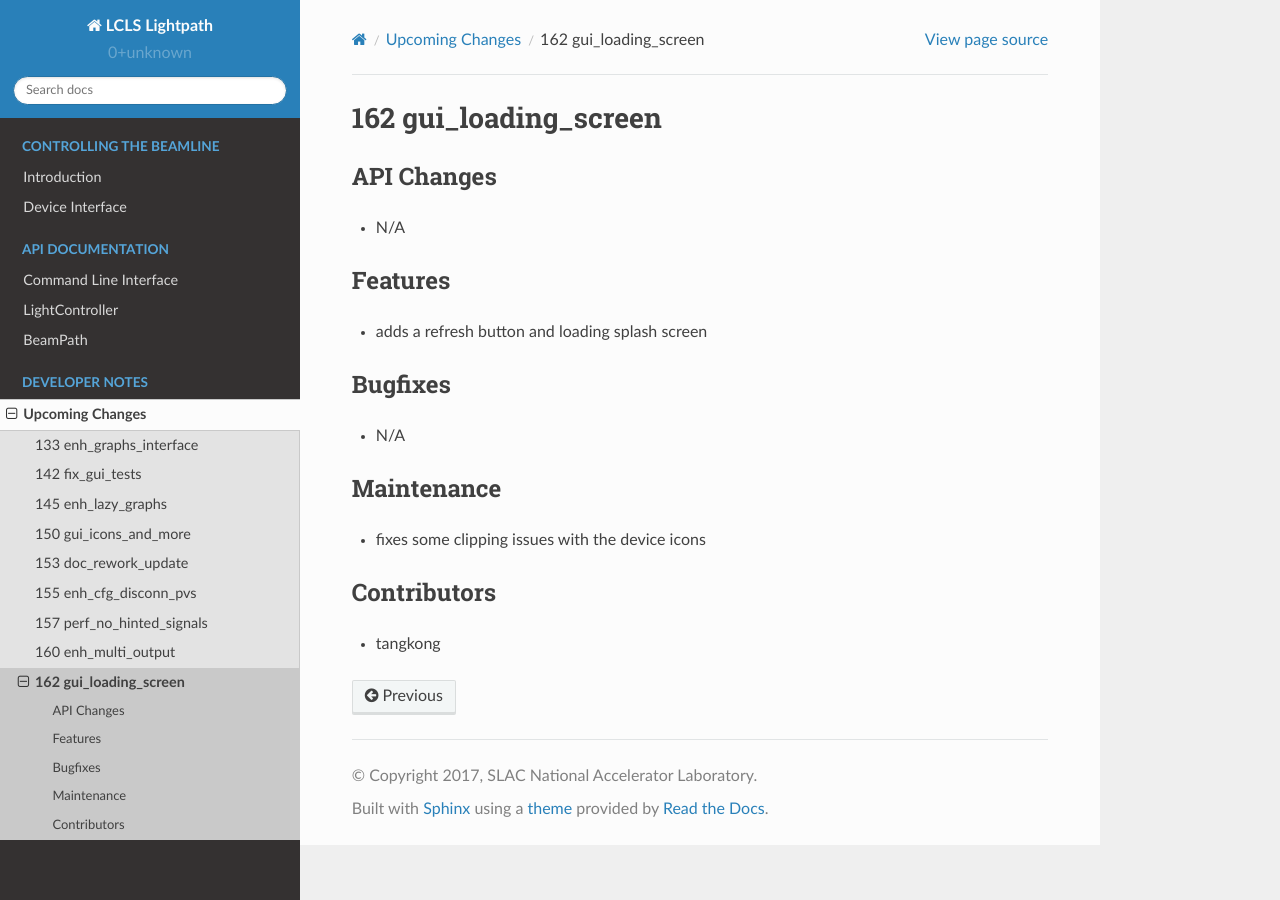
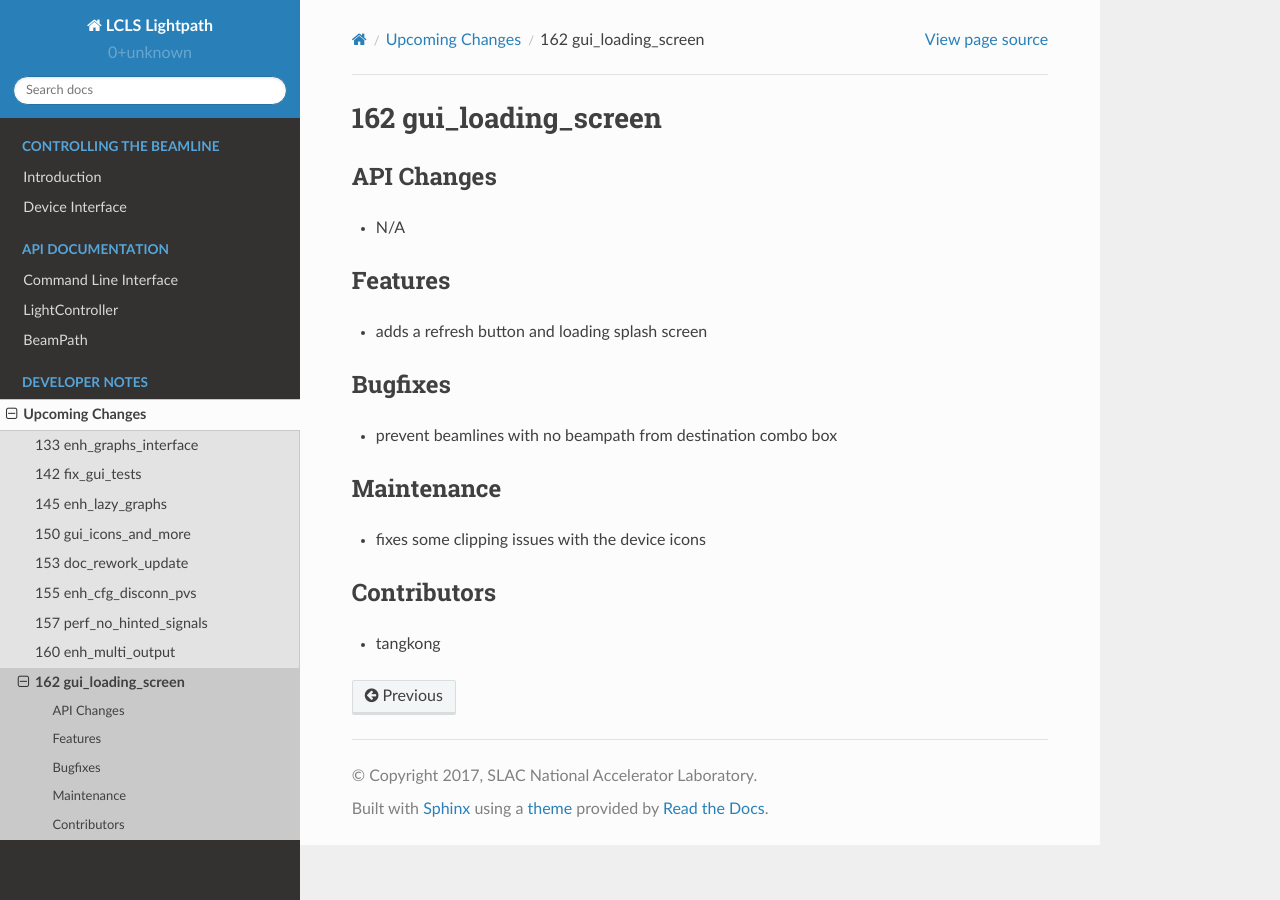
Before and after one commit to pcdshub/lightpath, a Sphinx documentation site: the page built from docs/source/upcoming_release_notes/162-gui_loading_screen.rst, in a window 1280 px wide. Built offline with Sphinx 7.4.7 and the Read the Docs theme 2.0.0, drawn with Linux system fonts in a browser that asks for light colours.

Commit message:
DOC: update pre-release notes

```diff
--- a/docs/source/upcoming_release_notes/162-gui_loading_screen.rst
+++ b/docs/source/upcoming_release_notes/162-gui_loading_screen.rst
@@ -11,7 +11,7 @@ Features
 
 Bugfixes
 --------
-- N/A
+- prevent beamlines with no beampath from destination combo box
 
 Maintenance
 -----------
```
